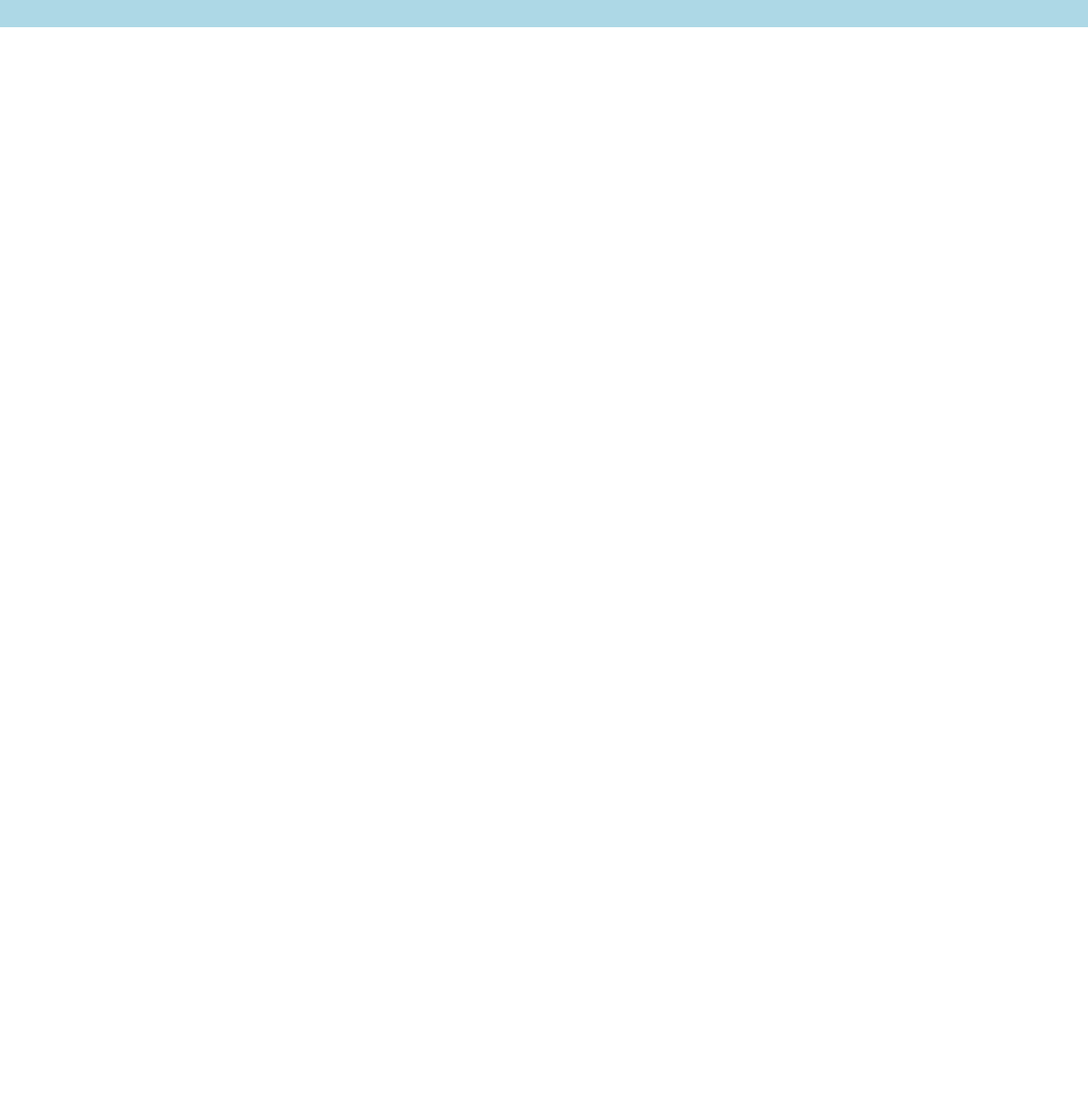
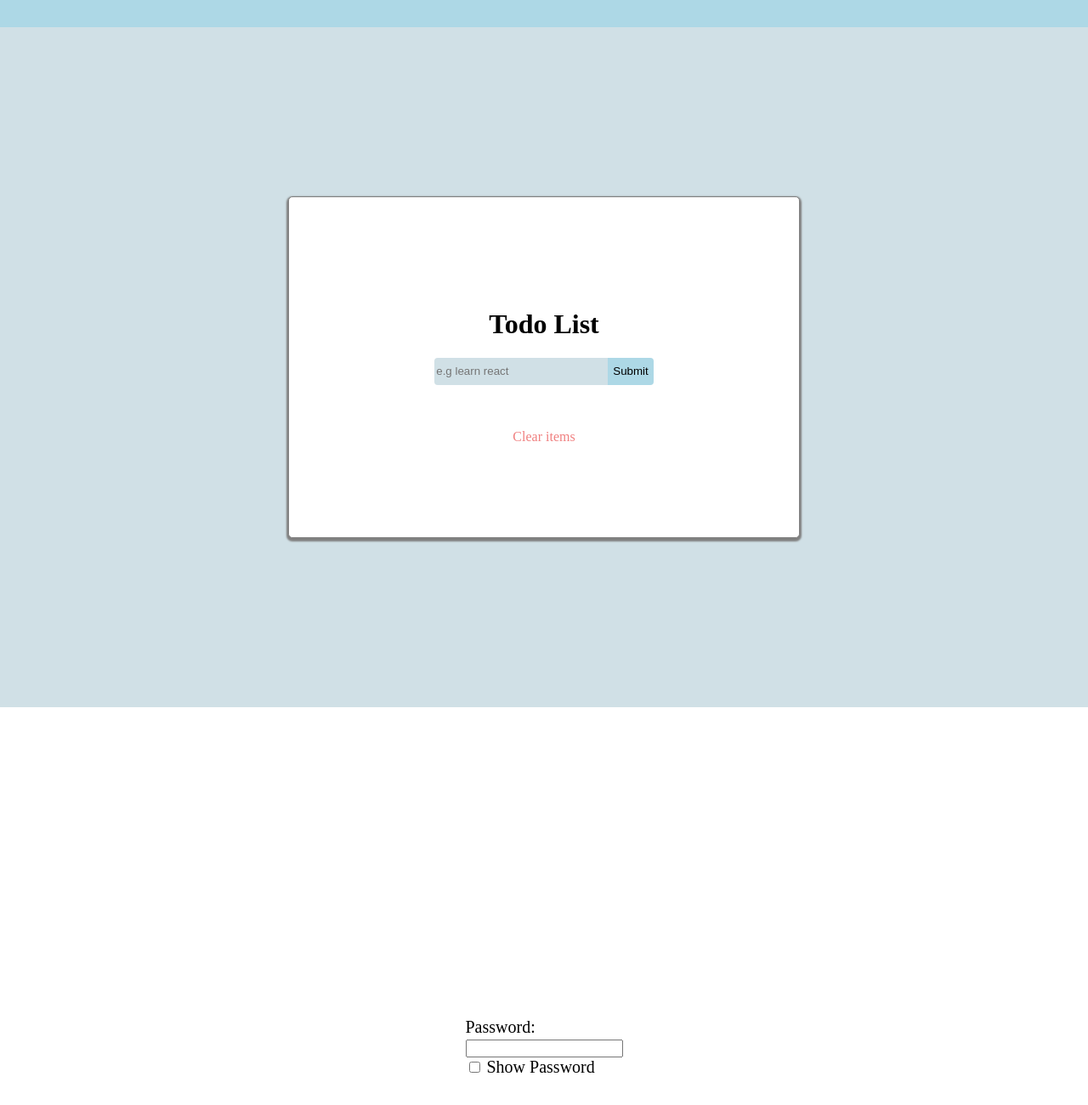
Before and after one commit to DovudTavarov/DOM-Collection, a plain HTML site: page index.html in a window 1280 px wide. Shown: the part 4768-6068 px from the top of the page at 85% size. Before the commit the page ends 4800 px from the top, so only its background shows below. Drawn offline with Linux system fonts and the light colour scheme.

Commit message:
finished

```diff
--- a/index.html
+++ b/index.html
@@ -125,6 +125,32 @@
       </div>
     </div>
 
+    <!-- Todo List -->
+
+    <div class="todo-cont">
+      <div class="todo-box">
+        <h1>Todo List</h1>
+        <div class="flex-form">
+          <input placeholder="e.g learn react" id="todo-text" type="text" />
+          <button id="todo-submit">Submit</button>
+        </div>
+        <ul id="todo-list"></ul>
+        <div id="todo-clear">Clear items</div>
+      </div>
+    </div>
+
+    <!-- Toggle password -->
+    <div class="toggle-cont">
+      <form action="">
+        <label for="">Password:</label>
+        <br />
+        <input id="password" type="password" />
+        <br />
+        <input id="show-pas" type="checkbox" />
+        <label for="">Show Password</label>
+      </form>
+    </div>
+
     <script src="main.js"></script>
   </body>
 </html>
--- a/main.js
+++ b/main.js
@@ -92,3 +92,32 @@ votingBtn3.addEventListener("click", function () {
   counter3++;
   votingCount3.innerHTML = counter3;
 });
+
+/* Todo List */
+
+const todoText = document.getElementById("todo-text");
+const todoSub = document.getElementById("todo-submit");
+const todoList = document.getElementById("todo-list");
+const todoClear = document.getElementById("todo-clear");
+
+todoSub.addEventListener("click", function onSub() {
+  todoList.innerHTML += `<li>${todoText.value}</li>`;
+  todoText.value = "";
+});
+
+todoClear.addEventListener("click", function () {
+  todoList.innerHTML = "";
+});
+
+/* Toggle password*/
+
+const passwordText = document.getElementById("password");
+const showPassword = document.getElementById("show-pas");
+
+showPassword.addEventListener("click", function () {
+  if (showPassword.checked === true) {
+    passwordText.setAttribute("type", "text");
+  } else {
+    passwordText.setAttribute("type", "password");
+  }
+});
--- a/style.css
+++ b/style.css
@@ -190,3 +190,60 @@ body {
   border: none;
   color: white;
 }
+
+/* Todo List */
+
+.todo-cont {
+  width: 100%;
+  height: 100vh;
+  display: flex;
+  align-items: center;
+  justify-content: center;
+  background-color: rgb(208, 224, 230);
+}
+.todo-box {
+  width: 600px;
+  height: 400px;
+  background-color: white;
+  border: 1px grey solid;
+  border-radius: 5px;
+  box-shadow: 0 2px 2px 2px grey;
+  display: flex;
+  flex-direction: column;
+  align-items: center;
+  justify-content: center;
+}
+.flex-form {
+  display: flex;
+  margin-bottom: 20px;
+}
+#todo-text {
+  background-color: rgb(208, 224, 230);
+  width: 200px;
+  height: 30px;
+  border: none;
+  border-radius: 4px 0 0 4px;
+}
+#todo-submit {
+  background-color: lightblue;
+  border: none;
+  border-radius: 0 4px 4px 0;
+  cursor: pointer;
+}
+#todo-clear {
+  color: lightcoral;
+  cursor: pointer;
+}
+
+/* Toggle password */
+
+.toggle-cont {
+  width: 100%;
+  height: 100vh;
+  display: flex;
+  align-items: center;
+  justify-content: center;
+}
+form {
+  font-size: 20px;
+}
```
